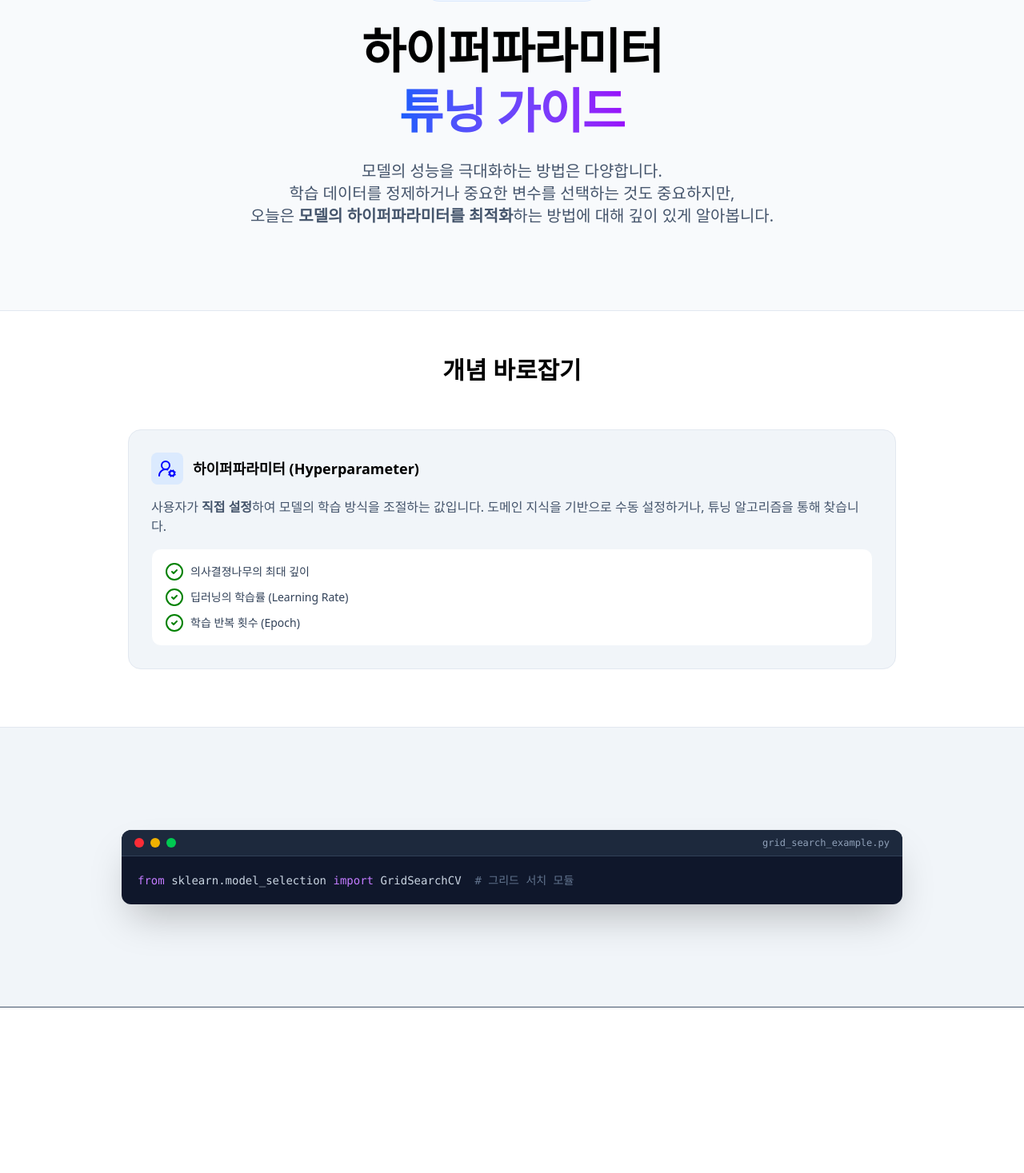
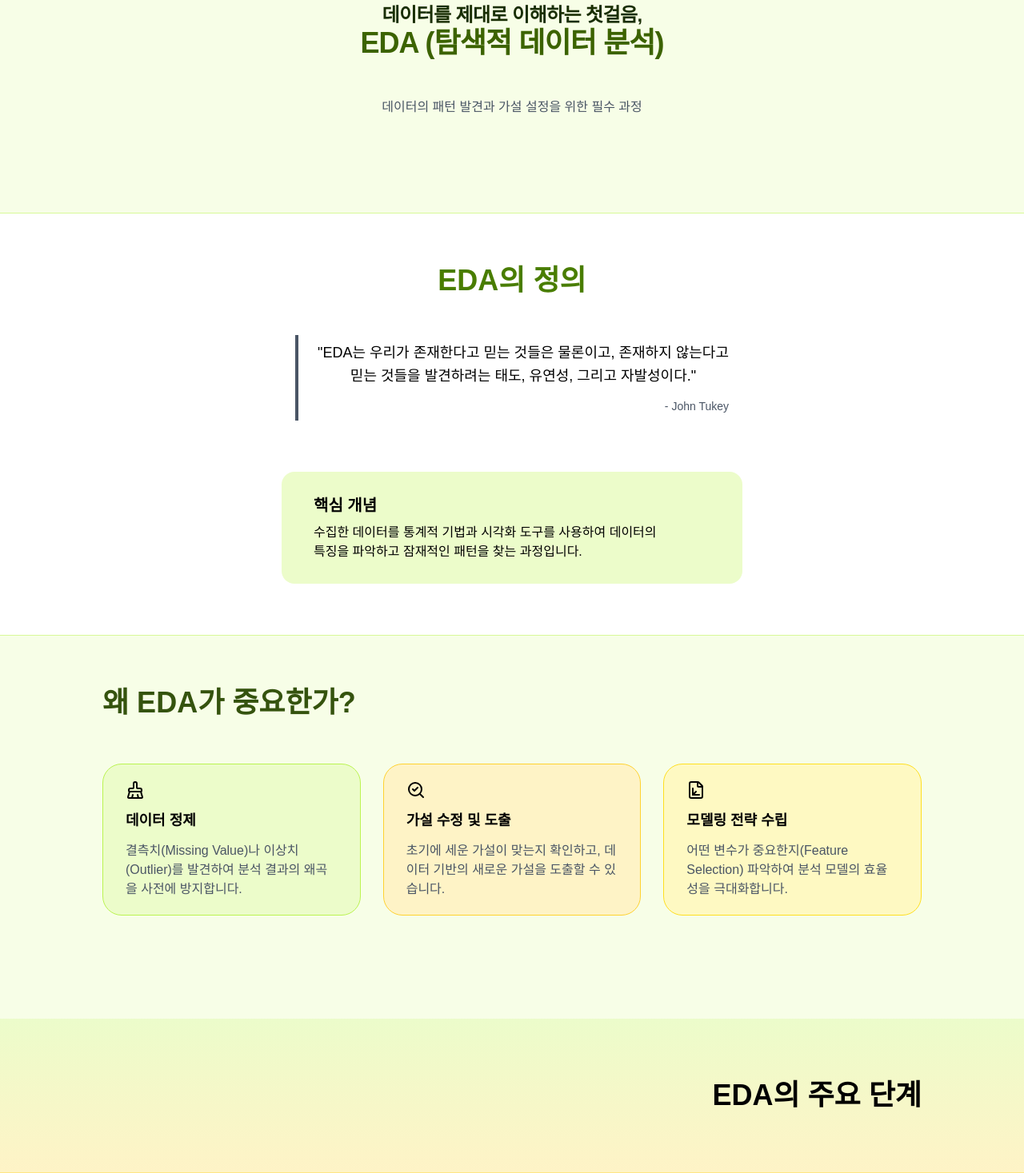
Before and after one commit to sun-ji054/AI_Site, a React (Vite) app: page / in a window 1280 px wide. Shown: the part 180-1647 px from the top of the page at 80% size. Before the commit the page ends 1440 px from the top, so only its background shows below. Built offline with nearby package versions, Linux system fonts and the light colour scheme.

Commit message:
FEAT: EDA하기 전(EDA의 주요단계 전)

```diff
--- a/src/App.jsx
+++ b/src/App.jsx
@@ -1,11 +1,13 @@
 import { Routes, Route } from "react-router-dom";
 import "./App.css";
 import XGBoost from "./pages/XGBoost";
+import EDA from "./pages/EDA";
 
 function App() {
   return (
     <Routes>
-      <Route path="/" element={<XGBoost />} />
+      <Route path="/XGBoost" element={<XGBoost />} />
+      <Route path="/" element={<EDA />} />
     </Routes>
   );
 }
--- a/src/components/Navigation.jsx
+++ b/src/components/Navigation.jsx
@@ -7,7 +7,7 @@ export default function Navigation() {
         <div className="flex justify-between items-center h-16">
           <div className="flex items-center gap-2">
             <p className="font-bold text-xl tracking-tight text-slate-900">
-              ML Tuning Guide
+              EDA
             </p>
           </div>
           <nav className="flex">
--- a/src/index.css
+++ b/src/index.css
@@ -1,12 +1,17 @@
 @import "tailwindcss/preflight";
 @import "tailwindcss/utilities";
 @import "tailwindcss";
+@import url("https://fonts.googleapis.com/css2?family=Noto+Sans+KR:wght@800;900&display=swap");
 
 @theme {
   --breakpoint-sm: 640px;
   --breakpoint-md: 768px;
   --breakpoint-lg: 1024px;
   --breakpoint-xl: 1280px;
+}
+
+body {
+  font-family: "Noto Sans KR", sans-serif;
 }
 
 /* :root {
--- /dev/null
+++ b/src/pages/EDA.jsx
@@ -0,0 +1,127 @@
+import Navigation from "../components/Navigation";
+import { BrushCleaning, SearchCheck, FileAxis3d } from "lucide-react";
+
+export default function EDA() {
+  return (
+    <>
+      <Navigation />
+
+      {/* index */}
+      <section id="index" className="bg-lime-50 py-30 border-b border-lime-200">
+        <div className="max-w-5xl mx-auto items-center text-center">
+          <h1 className="text-lime-950 text-2xl font-black mb-12 leading-tight tracking-tight">
+            데이터를 제대로 이해하는 첫걸음, <br />
+            <span className="text-lime-800 text-4xl tracking-tight">
+              EDA (탐색적 데이터 분석)
+            </span>
+          </h1>
+          <p className="text-gray-600">
+            데이터의 패턴 발견과 가설 설정을 위한 필수 과정
+          </p>
+        </div>
+      </section>
+
+      {/* Concept */}
+      <section
+        id="concept"
+        className=" bg-white py-16 px-20 border-b border-lime-200"
+      >
+        <div className="max-w-5xl mx-auto px-4">
+          <h2 className="text-lime-700 text-4xl font-extrabold mb-12 text-center">
+            EDA의 정의
+          </h2>
+
+          {/* 인용구 */}
+          <div className="w-fit mx-auto border-l-4 border-gray-600 pl-6 py-2 mb-16">
+            <p className="text-balance text-center text-lg leading-relaxed">
+              "EDA는 우리가 존재한다고 믿는 것들은 물론이고, 존재하지 않는다고
+              <br />
+              믿는 것들을 발견하려는 태도, 유연성, 그리고 자발성이다."
+            </p>
+            <p className="text-sm text-gray-600 mt-3 text-right">
+              - John Tukey
+            </p>
+          </div>
+
+          <div className="max-w-xl mx-auto bg-lime-100 rounded-2xl">
+            <div className="px-10 py-7">
+              <p className="text-xl font-bold mb-2">핵심 개념</p>
+              <p>
+                수집한 데이터를 통계적 기법과 시각화 도구를 사용하여 데이터의
+                <br />
+                특징을 파악하고 잠재적인 패턴을 찾는 과정입니다.
+              </p>
+            </div>
+          </div>
+        </div>
+      </section>
+
+      {/* 왜 EDA가 중요한가 */}
+      <section
+        id="ImportantReason"
+        className="bg-lime-50 border-b border-lime-50"
+      >
+        <div className="max-w-5xl mx-auto py-16">
+          <h1 className="text-4xl font-black text-lime-900 mb-14">
+            왜 EDA가 중요한가?
+          </h1>
+
+          {/* 그리드 */}
+          <div className="grid gap-7 mb-16 md:grid-cols-3">
+            <div>
+              <div className="px-7 py-5 bg-lime-100 border border-lime-300 rounded-3xl max-w-3xl hover:shadow-lg transition-shadow duration-300">
+                <BrushCleaning />
+                <h3 className="text-black text-lg font-extrabold my-3">
+                  데이터 정제
+                </h3>
+                <p className="text-balence text-gray-600">
+                  결측치(Missing Value)나 이상치(Outlier)를 발견하여 분석 결과의
+                  왜곡을 사전에 방지합니다.
+                </p>
+              </div>
+            </div>
+            <div>
+              <div className="px-7 py-5 bg-amber-100 border border-amber-300 rounded-3xl max-w-3xl hover:shadow-lg transition-shadow duration-300">
+                <SearchCheck />
+                <h3 className="text-black text-lg font-extrabold my-3">
+                  가설 수정 및 도출
+                </h3>
+                <p className="text-balence text-gray-600">
+                  초기에 세운 가설이 맞는지 확인하고, 데이터 기반의 새로운
+                  가설을 도출할 수 있습니다.
+                </p>
+              </div>
+            </div>
+            <div className="px-7 py-5 bg-yellow-100 border border-yellow-300 rounded-3xl max-w-3xl hover:shadow-lg transition-shadow duration-300">
+              <FileAxis3d />
+              <h3 className="text-black text-lg font-extrabold my-3">
+                모델링 전략 수립
+              </h3>
+              <p className="text-balence text-gray-600">
+                어떤 변수가 중요한지(Feature Selection) 파악하여 분석 모델의
+                효율성을 극대화합니다.
+              </p>
+            </div>
+          </div>
+        </div>
+      </section>
+
+      {/* EDA의 주요 단계 */}
+      <section
+        id="EDASteps"
+        className="px-5 py-3 bg-linear-to-t from-amber-100 to-lime-100 border-b border-amber-200"
+      >
+        <div className="max-w-5xl mx-auto my-16">
+          <h1 className="text-4xl font-black mb-14 text-right">
+            EDA의 주요 단계
+          </h1>
+
+          {/* 구조파악 */}
+          {/* 전처리 */}
+          {/* 분포확인 */}
+          {/* 관계분석 */}
+        </div>
+      </section>
+    </>
+  );
+}
```
